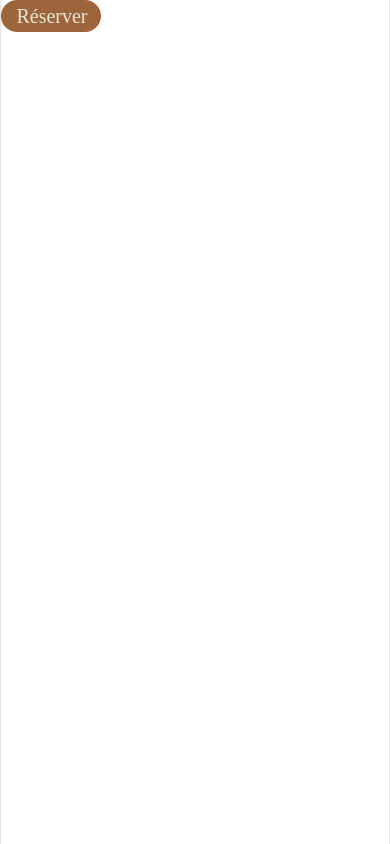
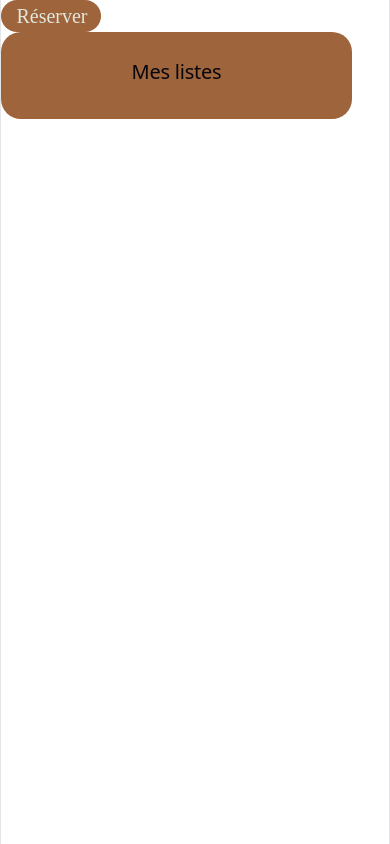
Before and after one commit to Simplon-Niort-2026/wishmegift-frontend-spikedblisters, a React (Vite) app: page / in a window 390 px wide. Built offline with nearby package versions, Linux system fonts and the light colour scheme.

Commit message:
feat: add bannerListMobile component

```diff
--- a/src/App.tsx
+++ b/src/App.tsx
@@ -1,4 +1,5 @@
 import './App.css'
+import { BannerListMobile } from './components/BannerListMobile/BannerListMobile';
 import Button from './components/Button/Button'
 
 
@@ -10,6 +11,7 @@ function App() {
   return (
     <>
       <Button name="Réserver" action={handleClick} />
+      <BannerListMobile title="Mes listes" />
     </>
 
   )
--- /dev/null
+++ b/src/components/BannerListMobile/BannerListMobile.css
@@ -0,0 +1,9 @@
+.banner-list-mobile {
+    background: #9E643C;
+    width: 351px;
+    height: 87px;
+    display: flex;
+    align-items: center;
+    justify-content: center;
+    border-radius: 20px;
+}
--- /dev/null
+++ b/src/components/BannerListMobile/BannerListMobile.tsx
@@ -0,0 +1,13 @@
+import './BannerListMobile.css';
+
+interface BannerListMobileProps {
+    title: string;
+}
+
+export function BannerListMobile(props: BannerListMobileProps) {
+    return (
+        <div className="banner-list-mobile">
+            <h2 className="banner-list-mobile-title">{props.title}</h2>
+        </div>
+    );
+}
```
